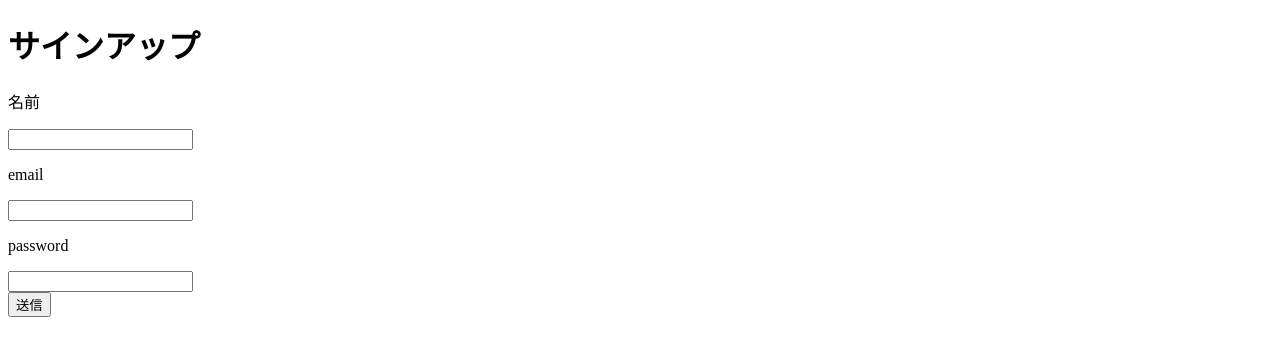
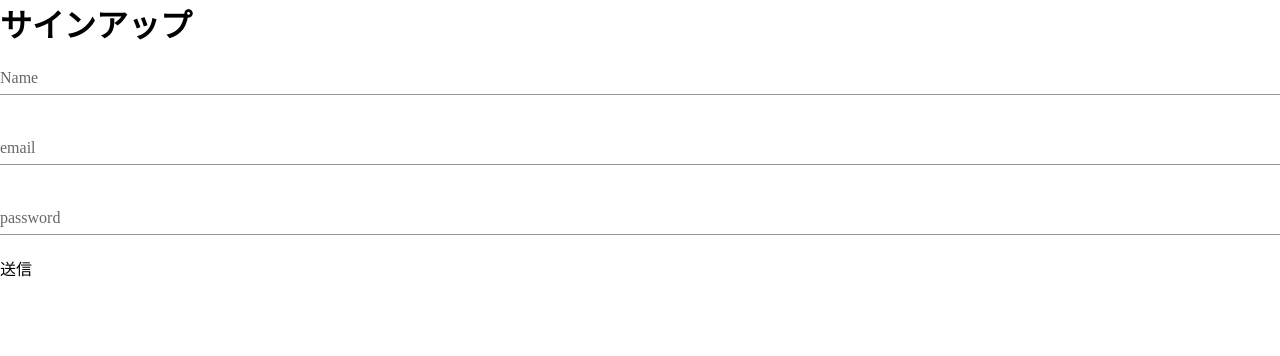
Before and after one commit to shou-kato/bbs_nuxt, a Nuxt app: page /auth/signup in a window 1280 px wide. Shown: the top 356 px of the page. Built offline with nearby package versions, Linux system fonts and the light colour scheme; no server answers.

Commit message:
vuetify導入

```diff
--- a/nuxt.config.js
+++ b/nuxt.config.js
@@ -33,7 +33,11 @@ export default {
    */
   buildModules: [
     // Doc: https://github.com/nuxt-community/eslint-module
-    '@nuxtjs/eslint-module'
+    '@nuxtjs/eslint-module',
+     '@nuxtjs/vuetify',
+
+    // With options
+    ['@nuxtjs/vuetify', { /* module options */ }]
   ],
   /*
    ** Nuxt.js modules
--- a/package.json
+++ b/package.json
@@ -23,11 +23,13 @@
   "devDependencies": {
     "@nuxtjs/eslint-config": "^2.0.0",
     "@nuxtjs/eslint-module": "^1.0.0",
+    "@nuxtjs/vuetify": "^1.11.0",
     "babel-eslint": "^10.0.1",
-    "eslint": "^6.1.0",
+    "eslint": "^6.8.0",
     "eslint-config-prettier": "^6.10.0",
     "eslint-plugin-nuxt": ">=0.4.2",
     "eslint-plugin-prettier": "^3.1.2",
+    "eslint-plugin-vue": "^6.2.2",
     "prettier": "^1.19.1",
     "vuex": "^3.1.2"
   }
--- a/pages/auth/login.vue
+++ b/pages/auth/login.vue
@@ -1,8 +1,15 @@
 <template>
   <div>
     {{ $store.state.user }}
-    <input type="text" v-model="email" />
-    <input type="password" v-model="emailPassword" />
+    <v-text-field type="email" v-model="email" label="email" required>
+    </v-text-field>
+    <v-text-field
+      type="password"
+      v-model="emailPassword"
+      label="password"
+      required
+    >
+    </v-text-field>
     <button v-on:click="dologin">ログイン</button>
     <nuxt-link to="/auth/signup">サインアップ画面へ</nuxt-link>
   </div>
--- a/pages/auth/signup.vue
+++ b/pages/auth/signup.vue
@@ -1,15 +1,25 @@
 <template>
   <div>
     <h1>サインアップ</h1>
-    <form action="/login.vue" method="post">
-      <p v-show="error">{{ errorMessage }}</p>
-      <p>名前</p>
-      <input v-model="displayName" />
-      <p>email</p>
-      <input v-model="email" type="email" />
-      <p>password</p>
-      <input v-model="emailPassword" type="password" />
-    </form>
+    <p v-show="error">{{ errorMessage }}</p>
+    <v-text-field
+      type="text"
+      v-model="displayName"
+      label="Name"
+      required
+    ></v-text-field>
+    <v-text-field
+      type="email"
+      v-model="email"
+      label="email"
+      required
+    ></v-text-field>
+    <v-text-field
+      type="password"
+      v-model="emailPassword"
+      label="password"
+      required
+    ></v-text-field>
     <button @click="submitClick">送信</button>
   </div>
 </template>
--- a/pages/protected/index.vue
+++ b/pages/protected/index.vue
@@ -1,9 +1,12 @@
 <template>
   <div>
-    <h1>現在制作中の掲示板</h1>
+    <h1>けいじば〜ん</h1>
     <p>{{ $store.state.user }}でログイン中</p>
-    <input v-model="inputTitle" />
-    <input v-model="inputBody" />
+    // 右上に表示
+    <v-text-field type="text" v-model="inputTitle" label="タイトル" required>
+    </v-text-field>
+    <v-text-field type="text" v-model="inputBody" label="ほんぶん" required>
+    </v-text-field>
     <button @click="onclickAddbutton">add</button>
     <button @click="logout">ログアウト</button>
     <ul>
```
Also changed, not shown: 1 other file (tests, documents, lock files or other folders).
